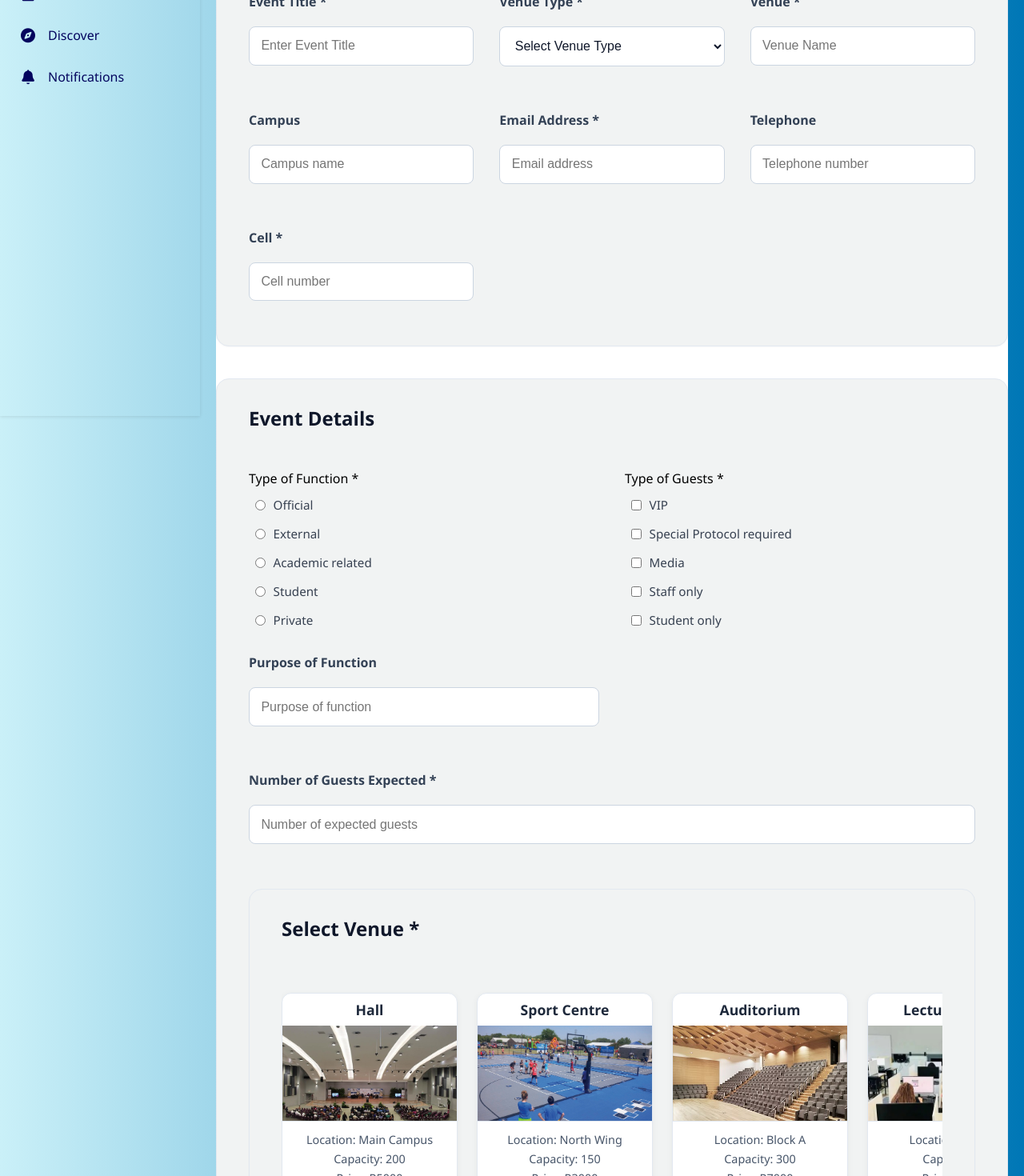
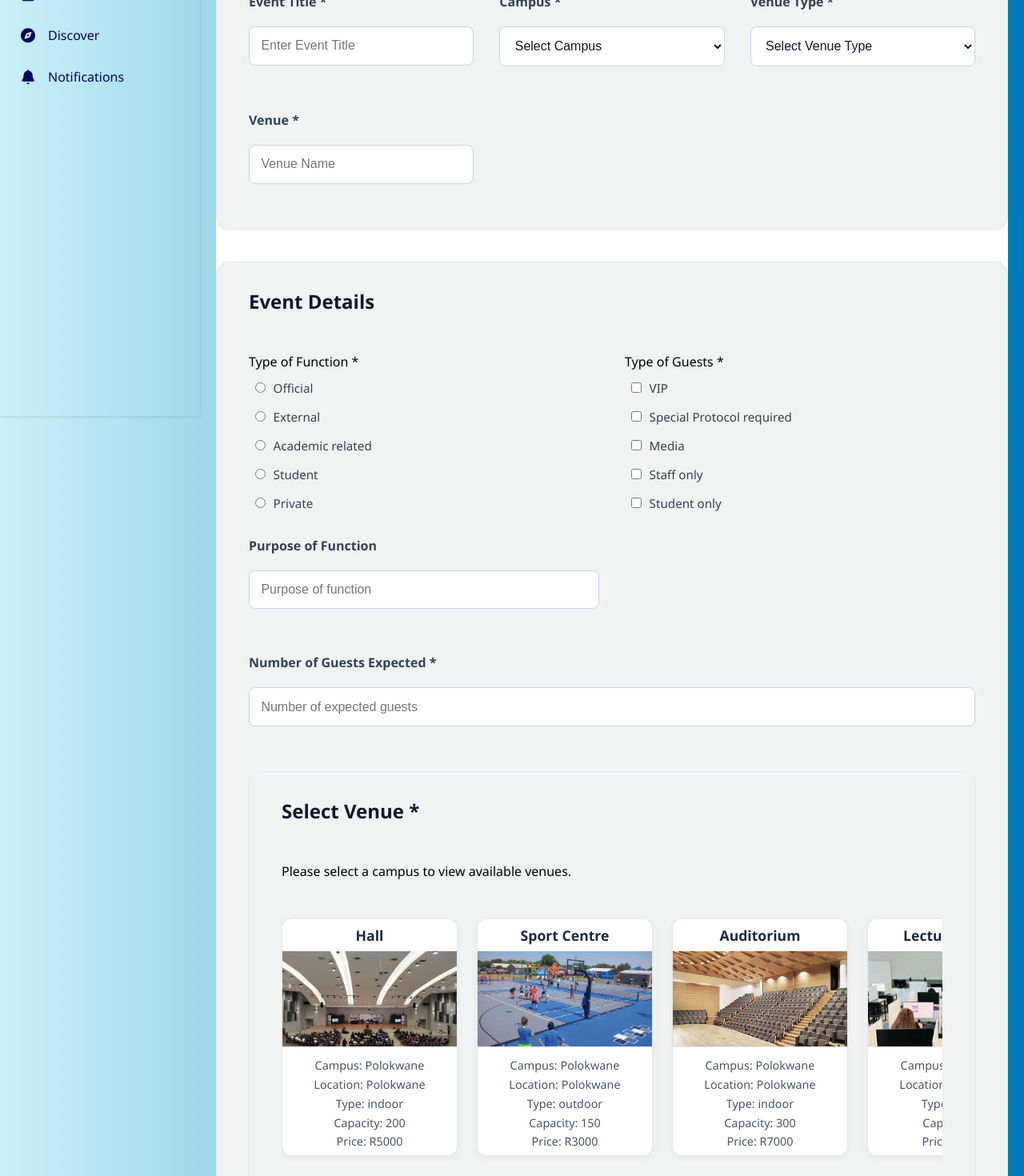
Before and after one commit to Ndivho-Ramatshimbila/FrontEndWeb2, a React (Vite) app: page /create-event in a window 1280 px wide. Shown: the part 280-1750 px from the top of the page at 80% size. Built offline with nearby package versions, Linux system fonts and the light colour scheme.

Commit message:
Fixed the create form

```diff
--- a/src/components/VenueCardGallery.jsx
+++ b/src/components/VenueCardGallery.jsx
@@ -5,16 +5,28 @@ import auditorium from '../assets/images/auditorium.jpg';
 import lecturer from '../assets/images/lecturer.jpg';
 import "../styles/pages/_createEvent.scss";
 
-export default function VenueCardGallery({ selectedVenue, setSelectedVenue, minCapacity = 0 }) {
+export default function VenueCardGallery({ selectedVenue, setSelectedVenue, minCapacity = 0, campusFilter = '', venueTypeFilter = '' }) {
   const venues = [
-    { name: 'Hall', image: hall, location: 'Main Campus', capacity: 200, price: 5000 },
-    { name: 'Sport Centre', image: sport, location: 'North Wing', capacity: 150, price: 3000 },
-    { name: 'Auditorium', image: auditorium, location: 'Block A', capacity: 300, price: 7000 },
-    { name: 'Lecturer Room', image: lecturer, location: 'Block B', capacity: 50, price: 1000 }
+    // --- Polokwane Campus Venues ---
+    { name: 'Hall', image: hall, location: 'Polokwane', campus: 'Polokwane', type: 'indoor', capacity: 200, price: 5000 },
+    { name: 'Sport Centre', image: sport, location: 'Polokwane', campus: 'Polokwane', type: 'outdoor', capacity: 150, price: 3000 },
+    { name: 'Auditorium', image: auditorium, location: 'Polokwane', campus: 'Polokwane', type: 'indoor', capacity: 300, price: 7000 },
+    { name: 'Lecturer Room', image: lecturer, location: 'Polokwane', campus: 'Polokwane', type: 'indoor', capacity: 50, price: 1000 },
+
+    // --- Emalahleni Campus Venues ---
+    { name: 'Conference Hall', image: hall, location: 'Emalahleni', campus: 'Emalahleni', type: 'indoor', capacity: 180, price: 4800 },
+    { name: 'Sports Arena', image: sport, location: 'Emalahleni', campus: 'Emalahleni', type: 'outdoor', capacity: 200, price: 3500 },
+    { name: 'Auditorium B', image: auditorium, location: 'Emalahleni', campus: 'Emalahleni', type: 'indoor', capacity: 280, price: 6500 },
+    { name: 'Seminar Room', image: lecturer, location: 'Emalahleni', campus: 'Emalahleni', type: 'indoor', capacity: 60, price: 1200 },
   ];
 
-  // Filter venues: only show venues where capacity >= number of expected guests
-  const filteredVenues = venues.filter(venue => venue.capacity >= minCapacity);
+  // Filter by campus, venue type, and capacity
+  const filteredVenues = venues.filter(venue => {
+    const campusMatch = !campusFilter || venue.campus === campusFilter;
+    const typeMatch = !venueTypeFilter || venue.type === venueTypeFilter;
+    const capacityMatch = venue.capacity >= minCapacity;
+    return campusMatch && typeMatch && capacityMatch;
+  });
 
   const maxCapacity = Math.max(...venues.map(v => v.capacity));
 
@@ -23,18 +35,13 @@ export default function VenueCardGallery({ selectedVenue, setSelectedVenue, minC
       <h2 className="section-title">Select Venue *</h2>
 
       {minCapacity > 0 && filteredVenues.length === 0 && (
-        <div style={{
-          padding: '16px',
-          background: '#fef3c7',
-          border: '1px solid #f59e0b',
-          borderRadius: '8px',
-          color: '#92400e',
-          marginBottom: '16px',
-          fontSize: '14px'
-        }}>
-          No venues available for {minCapacity} guests. Our largest venue can accommodate {maxCapacity} guests.
-          Please enter a number of guests that is {maxCapacity} or less.
+        <div className="warning-box">
+          No venues available for {minCapacity} guests. The largest venue can accommodate {maxCapacity} guests.
         </div>
+      )}
+
+      {campusFilter === '' && (
+        <div className="hint-box">Please select a campus to view available venues.</div>
       )}
 
       <div className="venue-gallery">
@@ -47,7 +54,9 @@ export default function VenueCardGallery({ selectedVenue, setSelectedVenue, minC
             <h3 className="venue-name">{venue.name}</h3>
             <img src={venue.image} alt={venue.name} />
             <div className="venue-details">
+              <p>Campus: {venue.campus}</p>
               <p>Location: {venue.location}</p>
+              <p>Type: {venue.type}</p>
               <p>Capacity: {venue.capacity}</p>
               <p>Price: R{venue.price}</p>
             </div>
--- a/src/pages/OrganizerDashboard/CreateEvent.jsx
+++ b/src/pages/OrganizerDashboard/CreateEvent.jsx
@@ -4,7 +4,6 @@ import VenueCardGallery from '../../components/VenueCardGallery';
 import TermsCheckbox from '../../components/TermsCheckbox';
 import "../../styles/pages/_createevent.scss";
 import { useNavigate } from 'react-router-dom';
-
 
 export default function CreateEvent() {
   const navigate = useNavigate();
@@ -15,12 +14,8 @@ export default function CreateEvent() {
     venueType: '',
     venue: '',
     campus: '',
-    emailAddress: '',
-    telephone: '',
-    cell: '',
     typeOfFunction: '',
     typeOfGuests: [],
-    //natureOfFunction: '',
     purposeOfFunction: '',
     numberOfGuestsExpected: '',
     dateOfCommencement: '',
@@ -54,6 +49,15 @@ export default function CreateEvent() {
   const [toastMessage, setToastMessage] = useState('');
   const toastTimerRef = React.useRef(null);
 
+  const handleVenueSelect = (venue) => {
+    setSelectedVenue(venue);
+    // Auto-fill the venue name field when a venue is selected
+    setFormData(prev => ({
+      ...prev,
+      venue: venue.name
+    }));
+  };
+
   const handleInputChange = (e) => {
     const { name, value, type, checked } = e.target;
 
@@ -73,6 +77,15 @@ export default function CreateEvent() {
       setFormData(prev => ({
         ...prev,
         [name]: value
+      }));
+    }
+
+    // Clear venue selection when campus or venue type changes
+    if (name === 'campus' || name === 'venueType') {
+      setSelectedVenue(null);
+      setFormData(prev => ({
+        ...prev,
+        venue: ''
       }));
     }
 
@@ -190,22 +203,16 @@ export default function CreateEvent() {
       newErrors.eventTitle = 'Event title is required';
     }
 
+    if (!formData.campus) {
+      newErrors.campus = 'Please select a campus';
+    }
+
     if (!formData.venueType) {
       newErrors.venueType = 'Please select a venue type';
     }
 
     if (!formData.venue.trim()) {
       newErrors.venue = 'Venue name is required';
-    }
-
-    if (!formData.emailAddress.trim()) {
-      newErrors.emailAddress = 'Email address is required';
-    } else if (!/^[^\s@]+@[^\s@]+\.[^\s@]+$/.test(formData.emailAddress)) {
-      newErrors.emailAddress = 'Please enter a valid email address';
-    }
-
-    if (!formData.cell.trim()) {
-      newErrors.cell = 'Cell number is required';
     }
 
     if (!formData.typeOfFunction) {
@@ -234,6 +241,10 @@ export default function CreateEvent() {
 
     if (!hasAudiovisual) {
       newErrors.audiovisual = 'Please select at least one audiovisual service';
+    }
+
+    if (!selectedVenue) {
+      newErrors.venueSelection = 'Please select a venue from the gallery';
     }
 
     if (!termsAccepted) {
@@ -295,7 +306,6 @@ export default function CreateEvent() {
             <h1 className="create-event-title">Create Event</h1>
           </div>
 
-
           <div className="create-event-form-wrapper">
             <div className="create-event-form">
 
@@ -314,6 +324,21 @@ export default function CreateEvent() {
                       className={`form-input ${errors.eventTitle ? 'error' : ''}`}
                     />
                     {errors.eventTitle && <p className="error-message">{errors.eventTitle}</p>}
+                  </div>
+
+                  <div className="form-group">
+                    <label className="form-label">Campus *</label>
+                    <select
+                      name="campus"
+                      value={formData.campus}
+                      onChange={handleInputChange}
+                      className={`form-input ${errors.campus ? 'error' : ''}`}
+                    >
+                      <option value="">Select Campus</option>
+                      <option value="Polokwane">Polokwane</option>
+                      <option value="Emalahleni">Emalahleni</option>
+                    </select>
+                    {errors.campus && <p className="error-message">{errors.campus}</p>}
                   </div>
 
                   <div className="form-group">
@@ -341,58 +366,9 @@ export default function CreateEvent() {
                       onChange={handleInputChange}
                       placeholder="Venue Name"
                       className={`form-input ${errors.venue ? 'error' : ''}`}
+                      readOnly={selectedVenue} // Make it read-only when venue is selected from gallery
                     />
                     {errors.venue && <p className="error-message">{errors.venue}</p>}
-                  </div>
-
-                  <div className="form-group">
-                    <label className="form-label">Campus</label>
-                    <input
-                      type="text"
-                      name="campus"
-                      value={formData.campus}
-                      onChange={handleInputChange}
-                      placeholder="Campus name"
-                      className="form-input"
-                    />
-                  </div>
-
-                  <div className="form-group">
-                    <label className="form-label">Email Address *</label>
-                    <input
-                      type="email"
-                      name="emailAddress"
-                      value={formData.emailAddress}
-                      onChange={handleInputChange}
-                      placeholder="Email address"
-                      className={`form-input ${errors.emailAddress ? 'error' : ''}`}
-                    />
-                    {errors.emailAddress && <p className="error-message">{errors.emailAddress}</p>}
-                  </div>
-
-                  <div className="form-group">
-                    <label className="form-label">Telephone</label>
-                    <input
-                      type="tel"
-                      name="telephone"
-                      value={formData.telephone}
-                      onChange={handleInputChange}
-                      placeholder="Telephone number"
-                      className="form-input"
-                    />
-                  </div>
-
-                  <div className="form-group">
-                    <label className="form-label">Cell *</label>
-                    <input
-                      type="tel"
-                      name="cell"
-                      value={formData.cell}
-                      onChange={handleInputChange}
-                      placeholder="Cell number"
-                      className={`form-input ${errors.cell ? 'error' : ''}`}
-                    />
-                    {errors.cell && <p className="error-message">{errors.cell}</p>}
                   </div>
                 </div>
               </section>
@@ -442,19 +418,6 @@ export default function CreateEvent() {
                 </div>
 
                 <div className="form-grid grid-2">
-                   {/*<div className="form-group">
-                    <label className="form-label">Nature of Function</label>
-                    <input
-                      type="text"
-                      name="natureOfFunction"
-                      value={formData.natureOfFunction}
-                      onChange={handleInputChange}
-                      placeholder="Nature of function"
-                      className="form-input"
-                    />
-                  </div>
-                  */}
-
                   <div className="form-group">
                     <label className="form-label">Purpose of Function</label>
                     <input
@@ -470,7 +433,7 @@ export default function CreateEvent() {
                   <div className="form-group full-width">
                     <label className="form-label">Number of Guests Expected *</label>
                     <input
-                      type="number"
+                      type="text"
                       name="numberOfGuestsExpected"
                       value={formData.numberOfGuestsExpected}
                       onChange={handleInputChange}
@@ -482,11 +445,15 @@ export default function CreateEvent() {
                   </div>
                 </div>
 
+                {/* VENUE CARD GALLERY WITH FILTERING */}
                 <VenueCardGallery
                   selectedVenue={selectedVenue}
-                  setSelectedVenue={setSelectedVenue}
+                  setSelectedVenue={handleVenueSelect}
                   minCapacity={parseInt(formData.numberOfGuestsExpected) || 0}
+                  campusFilter={formData.campus}
+                  venueTypeFilter={formData.venueType}
                 />
+                {errors.venueSelection && <p className="error-message">{errors.venueSelection}</p>}
 
               </section>
 
@@ -531,52 +498,6 @@ export default function CreateEvent() {
                   {errors.brandingImage && <p className="error-message">{errors.brandingImage}</p>}
                 </div>
               </section>
-
-              {/* PROOF OF PAYMENT
-              <section className="form-section payment-section">
-                <h2 className="section-title">Proof of Payment</h2>
-                <div className="payment-upload-area">
-                  <p className="upload-text">Upload proof of payment</p>
-                  <p className="upload-format">Supported format: PNG, JPG, PDF</p>
-
-                  <div className="payment-buttons">
-                    <label className="btn btn-upload">
-                      Upload proof
-                      <input
-                        type="file"
-                        name="proofOfPayment"
-                        onChange={handlePaymentUpload}
-                        accept="image/png,image/jpeg,application/pdf"
-                        style={{ display: 'none' }}
-                      />
-                    </label>
-                  </div>
-
-                  {paymentPreview && (
-                    <div className="uploaded-grid">
-                      <div className="preview-item">
-                        {paymentPreview.type === 'pdf' ? (
-                          <div className="pdf-preview">
-                            <span>📄 {paymentPreview.name}</span>
-                          </div>
-                        ) : (
-                          <img src={paymentPreview.url} alt="payment-proof" />
-                        )}
-                        <button
-                          type="button"
-                          className="remove-preview"
-                          onClick={removePayment}
-                        >
-                          ×
-                        </button>
-                      </div>
-                    </div>
-                  )}
-
-                  {errors.proofOfPayment && <p className="error-message">{errors.proofOfPayment}</p>}
-                </div>
-              </section>
-              */}
 
               {/* PROGRAM SCHEDULE */}
               <section className="form-section">
@@ -823,7 +744,7 @@ export default function CreateEvent() {
               <div className="form-footer">
                 <button
                   type="button"
-             onClick={() => navigate('/confirm-event')} // <-- navigate to ConfirmEventDetails page
+                  onClick={handleSubmit}
                   className="btn btn-primary"
                 >
                   Submit Request
```
Lines whose indentation alone changed are shown as unchanged.
